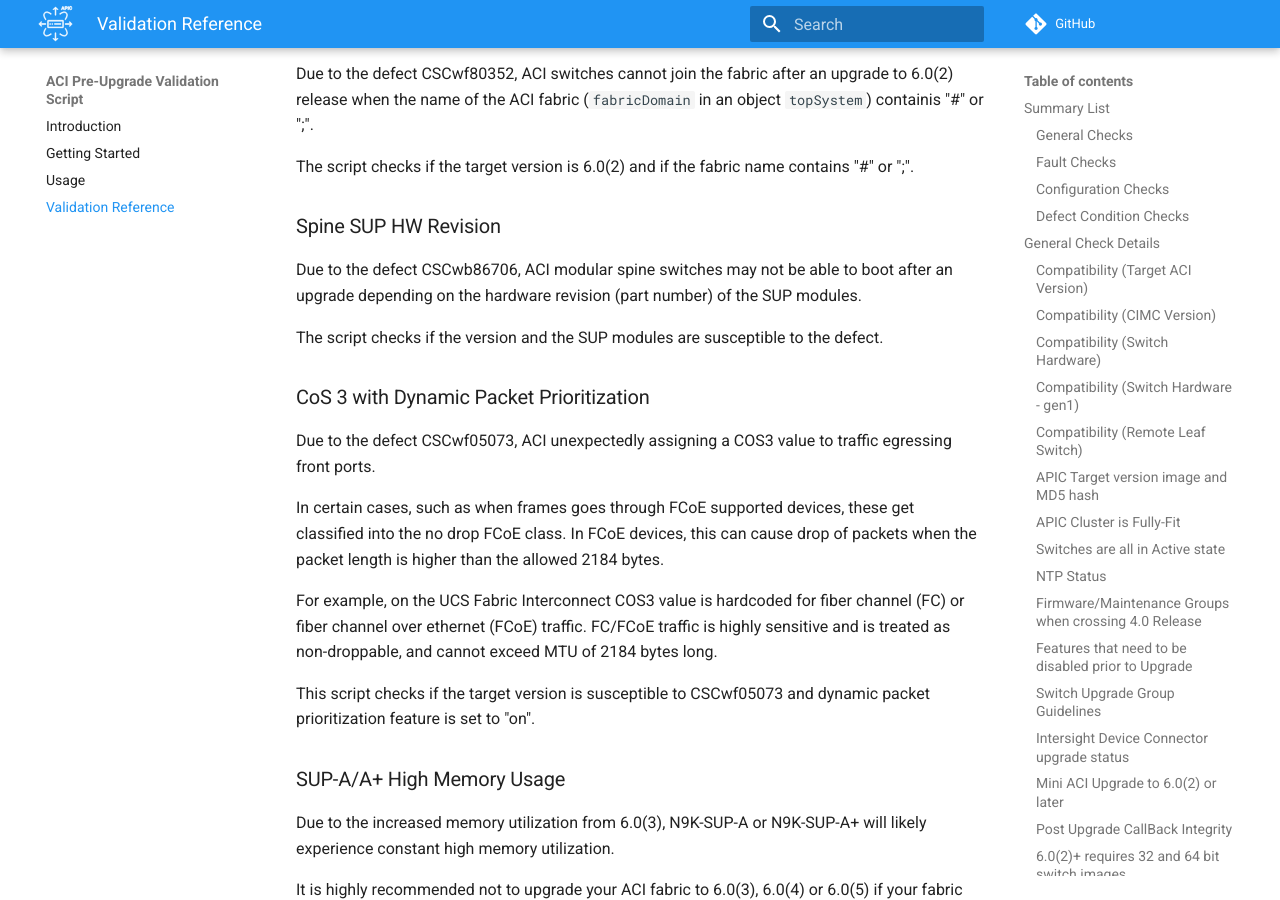
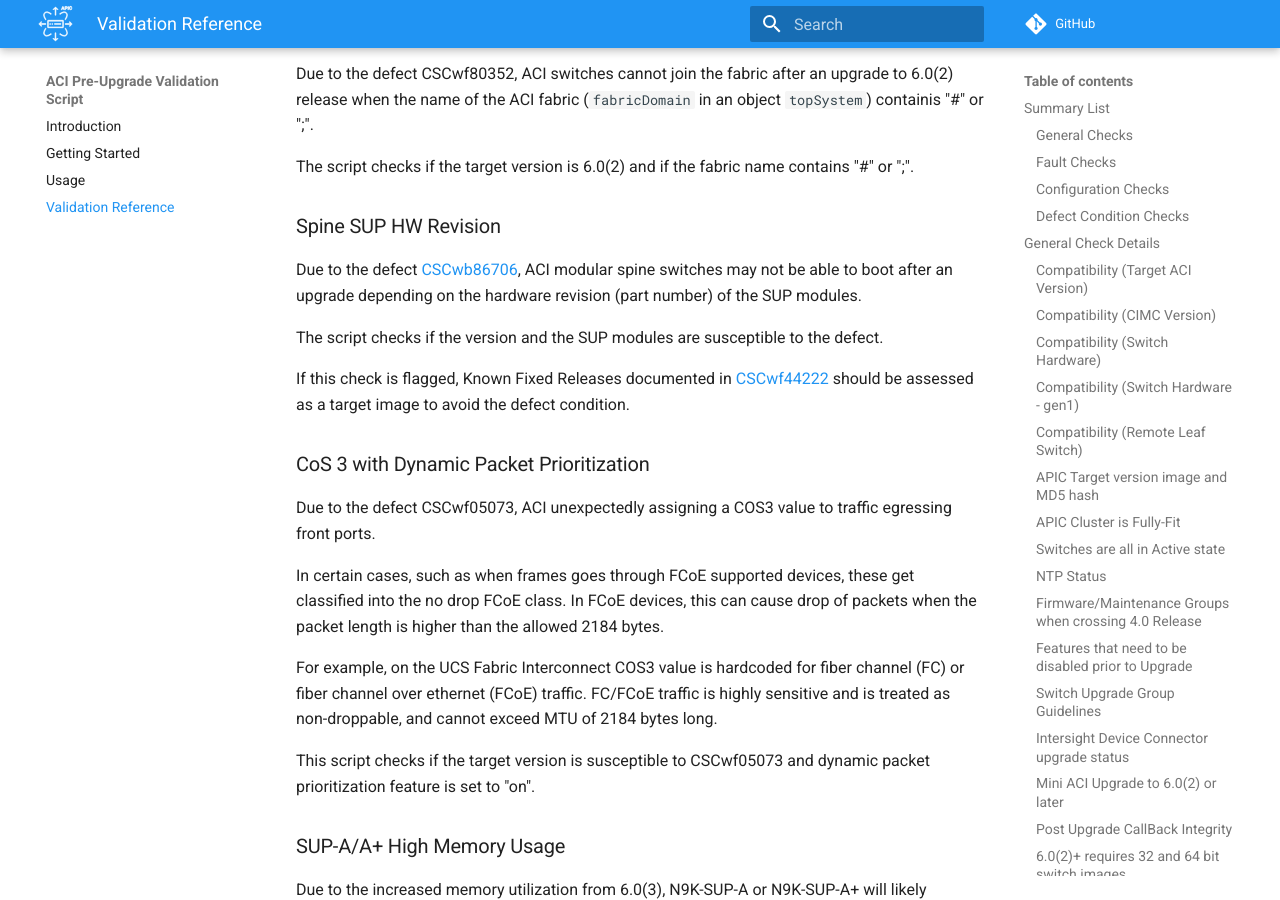
Before and after one commit to datacenter/ACI-Pre-Upgrade-Validation-Script, an MkDocs documentation site: the page built from docs/docs/validations.md, in a window 1280 px wide and 900 px high, scrolled down 48452 px. Built offline with MkDocs 1.6.1 and Material for MkDocs 9.7.7, drawn with Linux system fonts in a browser that asks for light colours; emoji names are drawn with the system emoji font; comment, search, counter and statistics services are not loaded; some of the changed text lies outside the part shown.

Commit message:
doc update to include fix

```diff
--- a/docs/docs/validations.md
+++ b/docs/docs/validations.md
@@ -1782,9 +1782,11 @@
 
 ### Spine SUP HW Revision
 
-Due to the defect CSCwb86706, ACI modular spine switches may not be able to boot after an upgrade depending on the hardware revision (part number) of the SUP modules.
+Due to the defect [CSCwb86706][29], ACI modular spine switches may not be able to boot after an upgrade depending on the hardware revision (part number) of the SUP modules.
 
 The script checks if the version and the SUP modules are susceptible to the defect.
+
+If this check is flagged, Known Fixed Releases documented in [CSCwf44222][30] should be assessed as a target image to avoid the defect condition.
 
 ### CoS 3 with Dynamic Packet Prioritization
 
```
Also changed, not shown: other parts of docs/docs/validations.md (+3 -1 lines).
